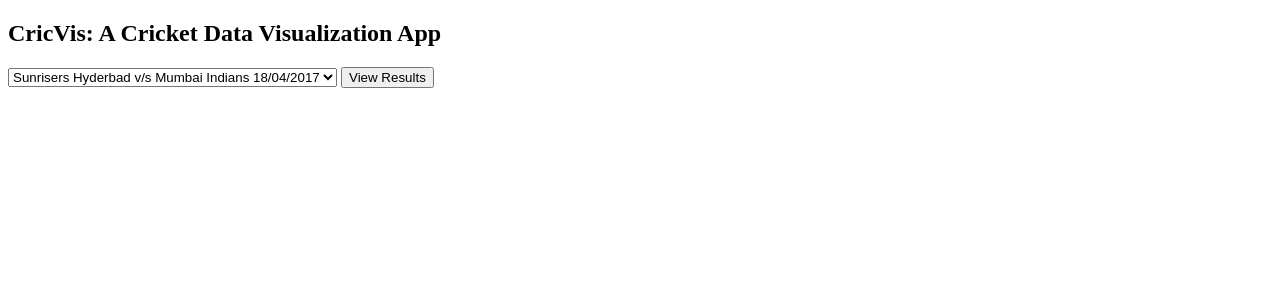
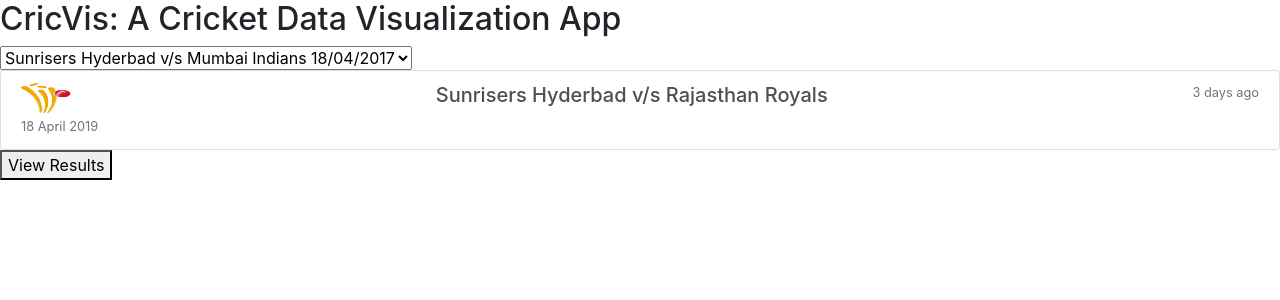
Before and after one commit to googleinterns/step208-2020, a Django app: page /cricVis/ in a window 1280 px wide. Shown: the top 300 px of the page. Run offline with Django 3.2, Linux system fonts and the light colour scheme; some libraries are stand-ins or nearby versions.

Commit message:
testing: list group instead of dropdown

```diff
--- a/cricVis/templates/cricVis/index.html
+++ b/cricVis/templates/cricVis/index.html
@@ -5,15 +5,30 @@
     <title>CricVis - Cricket Data Visualization</title>
     <link rel="icon" href="../static/cricVis/favicon.png" type="image/png" sizes="16x16">
     <script src="https://code.jquery.com/jquery-3.5.1.min.js" integrity="sha256-9/aliU8dGd2tb6OSsuzixeV4y/faTqgFtohetphbbj0=" crossorigin="anonymous"></script>
+    <link href="https://stackpath.bootstrapcdn.com/bootstrap/4.5.0/css/bootstrap.min.css" rel="stylesheet" integrity="sha384-9aIt2nRpC12Uk9gS9baDl411NQApFmC26EwAOH8WgZl5MYYxFfc+NcPb1dKGj7Sk" crossorigin="anonymous">
+    <script src="https://stackpath.bootstrapcdn.com/bootstrap/4.5.0/js/bootstrap.min.js" integrity="sha384-OgVRvuATP1z7JjHLkuOU7Xw704+h835Lr+6QL9UvYjZE3Ipu6Tp75j7Bh/kR0JKI" crossorigin="anonymous"></script>
   </head>
   <body>
     <h2> CricVis: A Cricket Data Visualization App </h2>
     <!-- Populate the match dropdown with matches and their dates, with match IDs as the option "value" -->
     <select name="match" id="match-select">
       {% for match in allMatches %}
-        <option value={{ match.match_ID }} > {{ match.team1 }} v/s {{ match.team2 }} {{ match.date }} </option>
+        <option value={{ match.matchID }} > {{ match.team1 }} v/s {{ match.team2 }} {{ match.date }} </option>
       {% endfor %}
     </select>
+    <form>
+      <div class="list-group">
+        <a href="#" class="list-group-item list-group-item-action flex-column align-items-start">
+          <div class="d-flex w-100 justify-content-between">
+            <img src="../static/cricVis/favicon.png" alt="srh" width="50" height="30">
+            <h5 class="mb-1"> Sunrisers Hyderbad v/s Rajasthan Royals</h5>
+            <small class="text-muted">3 days ago</small>
+          </div>
+          <small class="text-muted">18 April 2019</small>
+        </a>
+      </div>
+    </form>
+
     <button id="create-charts">View Results</button>
   </body>
 </html>
```
